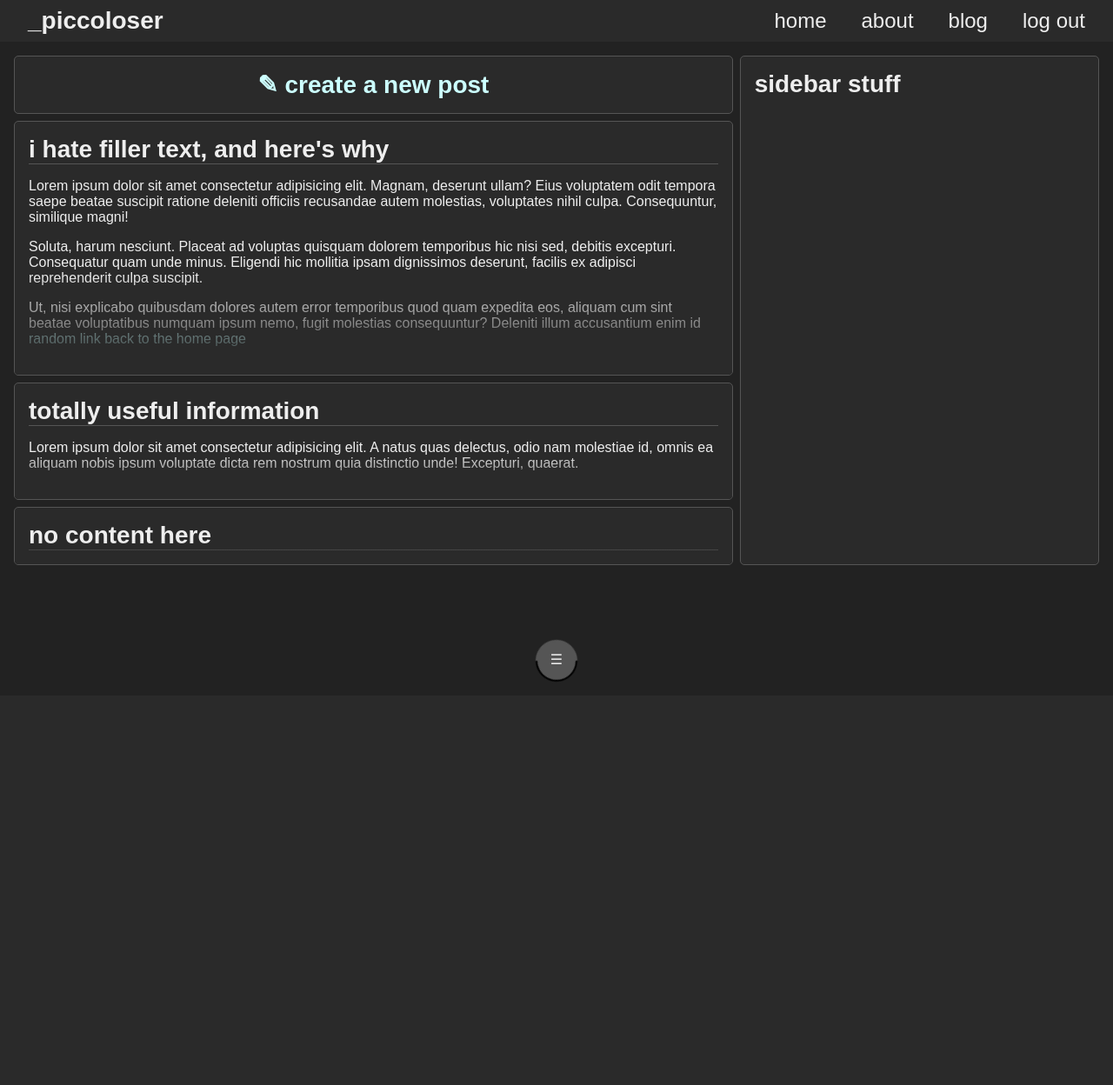
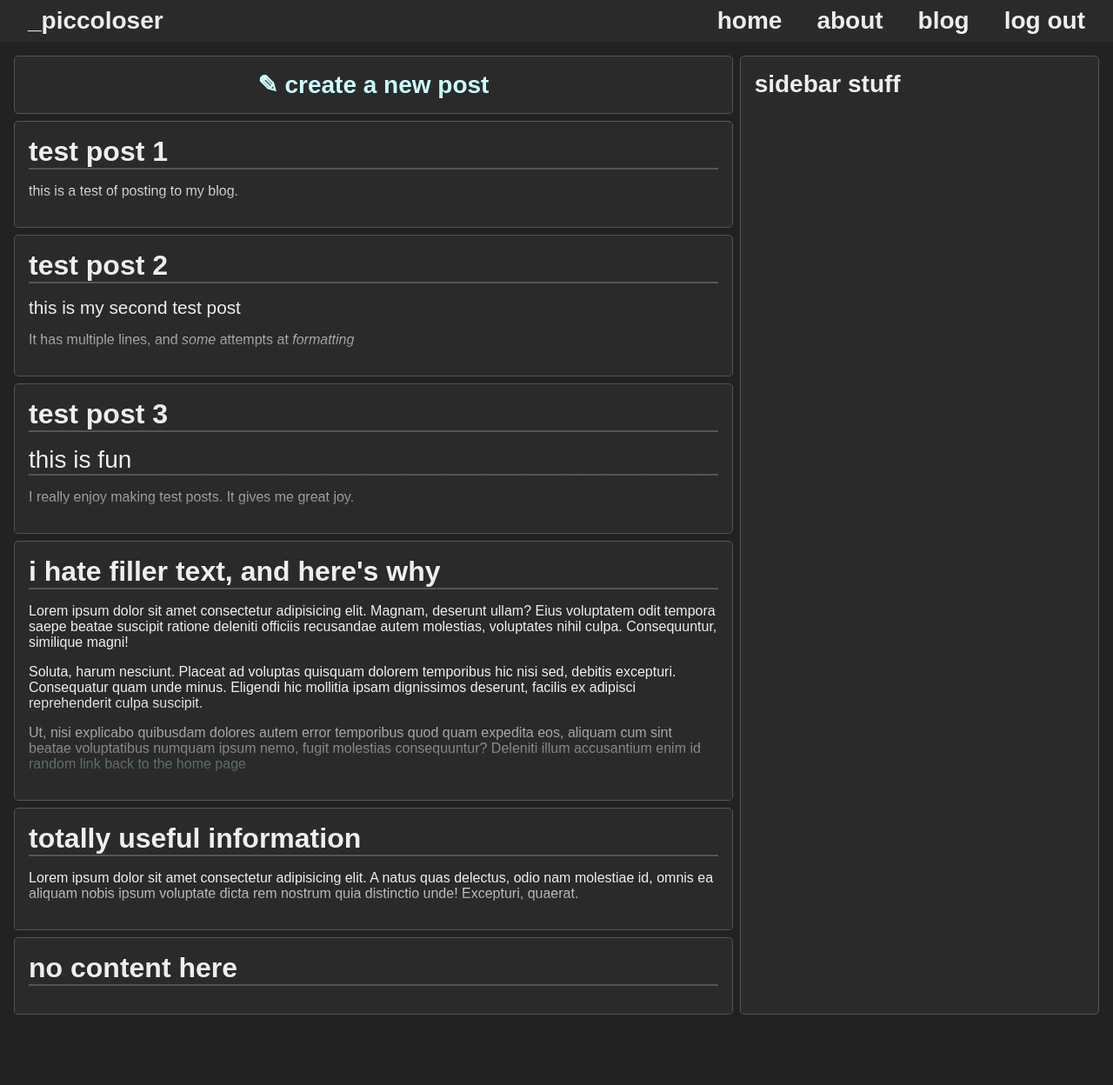
Before and after one commit to piccoloser/piccoloser, a Flask app: page /blog in a window 1280 px wide. Shown: the whole page at 87% size. Before the commit the page ends 785 px from the top, so only its background shows below. Run offline with Flask 2, Linux system fonts and the light colour scheme; a user stored in the database is signed in; data comes from the database, SQL or seed files in the repository; both versions use the stored data as it was after the commit.

Commit message:
Various Improvements

```diff
--- a/app/__init__.py
+++ b/app/__init__.py
@@ -3,6 +3,8 @@ from flask import Flask
 from flask_bcrypt import Bcrypt
 
 from flask_login import LoginManager
+
+from flaskext.markdown import Markdown
 
 from flask_sqlalchemy import SQLAlchemy
 
@@ -18,5 +20,7 @@ login_manager = LoginManager(app)
 login_manager.login_view = "login"
 login_manager.login_message_category = "info"
 
+markdown = Markdown(app)
+
 
 from app import routes
--- a/app/routes.py
+++ b/app/routes.py
@@ -1,4 +1,4 @@
-from app import app, bc, db
+from app import app, bc, db, markdown
 from app.forms import LoginForm, PostForm
 from app.models import User, Post
 
@@ -19,7 +19,9 @@ def about():
 
 @app.route("/blog")
 def blog():
-    return render_template("blog.html")
+    posts = Post.query.all()
+
+    return render_template("blog.html", markdown = markdown, posts = posts)
 
 
 @app.route("/login", methods = ["GET", "POST"])
@@ -51,13 +53,21 @@ def logout():
     return redirect("/")
 
 
-@app.route("/post", methods = ["GET", "POST"])
+@app.route("/post/new", methods = ["GET", "POST"])
 @login_required
-def post():
+def create_post():
     form = PostForm()
 
     if form.validate_on_submit():
-        flash("Post created!", category = "success")
+        post = Post(
+            title = form.title.data,
+            content = form.content.data,
+            author = current_user
+        )
+
+        db.session.add(post)
+        db.session.commit()
+
         return redirect(url_for("blog"))
 
-    return render_template("post.html", form = form)
+    return render_template("create_post.html", form = form)
--- a/app/static/main.css
+++ b/app/static/main.css
@@ -5,6 +5,7 @@
     --bg: #222;
     --bg-accent: #2a2a2a;
     --font: #eee;
+    --h1: 1.75rem;
     --link: #cff;
     --link-hover: #eff;
     --light: #bbb;
@@ -40,8 +41,14 @@
     max-width: 55ch;
     width: 100%;
 }
+#showcase strong {
+    font-size: var(--h1);
+    text-transform: lowercase;
+}
 
 #toggle-nav-button {
+    display: none;
+
     position: fixed;
     bottom: 1rem;
     left: 50%;
@@ -64,7 +71,7 @@
     transform: translateX(-50%) rotate(45deg);
 }
 #toggle-nav-button-text {
-    display: flex;
+    display: none;
     align-items: center;
     justify-content: center;
 
@@ -96,13 +103,27 @@
     align-items: center;
     justify-content: space-between;
 
-    height: 3rem;
+    position: sticky;
+    top: 0;
+    left: 0;
+    z-index: 4;
+
+    height: 3rem !important;
     padding: 0 2rem;
 
     background-color: var(--bg-accent);
 }
+#top-bar a:first-child {
+    font-size: var(--h1);
+    font-weight: bold;
+    text-transform: lowercase;
+}
 #top-bar a { color: var(--font); }
 
+#site-navigation {
+    height: 3rem;
+    transition: height .1s ease-in;
+}
 #site-navigation ul {
     display: flex;
     align-items: baseline;
@@ -163,7 +184,7 @@
     padding-right: 1rem !important;
 }
 
-.large-text { font-size: 1.75rem; }
+.large-text { font-size: var(--h1); }
 
 .message-stack {
     display: flex;
@@ -217,11 +238,23 @@
 
     pointer-events: none;
 }
+.post-preview h1:first-child {
+    margin-bottom: 1rem;
+    font-size: 2rem;
+}
+.post-preview :not(h1:first-child) {
+    margin-top: 0;
+    font-weight: normal;
+}
 
 .top-content {
     display: none; /* see media queries */
     width: calc(100% - 2rem) !important;
     margin: 0 1rem .5rem;
+}
+.top-content strong, .side-content strong {
+    font-size: var(--h1);
+    text-transform: lowercase;
 }
 
 .top-link {
@@ -313,13 +346,14 @@ select,
 textarea,
 [label] { color: black; }
 
-h1 { font-size: 1.75rem; }
+h1 { font-size: var(--h1); }
 h2 { font-size: 1.3rem; }
 h3 { font-size: 1.15rem; }
 h4 { font-size: 1rem; }
 h5 { font-size: .8rem; }
 h6 { font-size: .65rem; }
 h1, h2, h3, h4, h5, h6 {
+    margin-bottom: 1rem;
     font-weight: bold;
     text-transform: lowercase;
 }
@@ -416,7 +450,7 @@ section, .side-content, .top-content {
     border: solid 1px var(--bd);
     border-radius: var(--bd-radius);
 }
-section h1 { border-bottom: solid 1px var(--bd); }
+section h1 { border-bottom: solid 2px var(--bd); }
 section p { margin: 1rem 0; }
 
 /* matching table-border widths */
@@ -443,24 +477,27 @@ tr, th, td {
     #showcase { padding: 1rem; }
     #top-bar { justify-content: center; }
     #site-navigation {
-        z-index: 4;
         align-items: center;
         position: fixed;
         bottom: 5rem;
         left: 50%;
         width: 100%;
         transform: translateX(-50%);
-        background: seagreen;
-        height: 3rem;
+        height: 0;
+
+        overflow: hidden;
     }
     #site-navigation ul {
         justify-content: space-evenly;
-        background: black;
+        background: rgba(0, 0, 0, .75);
     }
     #site-navigation li {
         font-size: 2rem;
         margin: 0;
     }
+
+    #toggle-nav-button { display: block; }
+    #toggle-nav-button-text { display: flex; }
 
     main {
         padding: 1rem 0;
--- a/app/static/script.js
+++ b/app/static/script.js
@@ -1,3 +1,4 @@
+// calculate how long it's been since a date
 function yearsSince(x) {
     let date = new Date(x);
     let cDate = Date.now();
@@ -9,6 +10,7 @@ function yearsSince(x) {
     return year - 1970;
 }
 
+// add scroll-to-top function to top links
 function topLinks() {
     for (const link of document.querySelectorAll(".top-link")) {
         link.innerHTML = "\u21a5"
@@ -24,6 +26,7 @@ function topLinks() {
     }
 }
 
+// add close button (x) to flash messages
 function closeMessageLinks() {
     for (const link of document.querySelectorAll(".message-close")) {
         link.addEventListener("click", () => {
@@ -32,22 +35,61 @@ function closeMessageLinks() {
     }
 }
 
+// toggle navigation menu height (mobile)
 function toggleNavigation() {
-    let nav = document.getElementById("toggle-nav-button");
+    let nav = document.getElementById("site-navigation");
 
-
+    if (nav.style.height.search("0") >= 0 || nav.style.height == "") {
+        nav.style.height = "3rem";
+    } else {
+        nav.style.height = "0";
+    }
 }
 
+// used in yearsSince
 const vars = {
     myAge: yearsSince("10/30/1999"),
     yearsCoding: yearsSince("4/1/2012"),
 };
 
+// auto-fills specified items with value from yearsSince(var)
 for (const k of Object.keys(vars)) {
     for (const item of document.getElementsByClassName(k)) {
         item.innerHTML = vars[k];
     }
 }
 
+// add padding for mobile toggle-nav-button
+function toggleNavButtonPadding() {
+    if (document.body.scrollHeight > window.innerHeight) {
+        document.body.style.paddingBottom = "65px";
+    } else {
+        document.body.style.paddingBottom = "0";
+    }
+}
+
+// make sure site-navigation is lined up correctly
+function alignSiteNavigation() {
+    if (window.innerWidth >= 685) {
+        document.getElementById("site-navigation")
+            .style.height = "3rem";
+    } else {
+        document.getElementById("site-navigation")
+            .style.height = "0";
+    }
+}
+
+// make sure everything is lined up as the user resizes their browser
+window.addEventListener("resize", () => {
+    alignSiteNavigation()
+    toggleNavButtonPadding()
+});
+
+
+// make sure everything is lined up when the page loads
+window.addEventListener("load", () => {
+    toggleNavButtonPadding()
+});
+
 topLinks();
 closeMessageLinks();
--- a/app/templates/about.html
+++ b/app/templates/about.html
@@ -9,7 +9,7 @@
     </section>
 
     <section>
-        <h1>About Me</h1><hr>
+        <h1>About Me</h1>
 
         <p>I'm a <span class="myAge"></span>-year-old<a href="#footnote1">&ast;</a> guy from North Carolina who likes doing things differently. Whether it's music, art, programming, design, or anything else, I like putting my own spin on it.</p>
 
--- a/app/templates/base.html
+++ b/app/templates/base.html
@@ -10,7 +10,7 @@
 </head>
 <body>
     <header id="top-bar">
-        <h1><a href="{{ url_for('index') }}">_piccoloser</a></h1>
+        <a href="{{ url_for('index') }}">_piccoloser</a>
 
         <nav id="site-navigation">
             <ul>
@@ -24,7 +24,7 @@
         </nav>
     </header>
 
-    <button id="toggle-nav-button" onclick="toggleNavigation()"></button>
+    <div id="toggle-nav-button" onclick="toggleNavigation()"></div>
     <p id="toggle-nav-button-text">&#9776;</p>
 
     {% with messages = get_flashed_messages(with_categories = true) %}
--- a/app/templates/blog.html
+++ b/app/templates/blog.html
@@ -7,16 +7,23 @@
     </div> -->
 
     <header class="top-content">
-        <h1>Top Bar Stuff</h1>
+        <strong>Top Bar Stuff</strong>
     </header>
     <div class="content">
         {% if current_user.is_authenticated %}
             <section>
-                <a class="center large-text" href="{{ url_for('post') }}">
+                <a class="center large-text" href="{{ url_for('create_post') }}">
                     <b>&#9998; create a new post</b>
                 </a>
             </section>
         {% endif %}
+
+        {% for post in posts %}
+            <section class="post-preview">
+                <h1>{{ post.title }}</h1>
+                {{ post.content|markdown }}
+            </section>
+        {% endfor %}
 
         <section class="post-preview">
             <h1>I Hate Filler Text, And Here's Why</h1>
--- a/app/templates/index.html
+++ b/app/templates/index.html
@@ -2,7 +2,7 @@
 {% block body %}
 
 <div id="showcase">
-    <h1>Oh, hi there.</h1>
+    <strong>Oh, hi there.</strong>
 
     <p>This thing's still under construction, but basically I'm a programmer, musician, and artist. This will eventually be my website, portfolio, and blog where I remind you that someone can always do it worse.</p>
 
```
Also changed, not shown: app/site.db, app/templates/create_post.html (renamed from app/templates/post.html).
